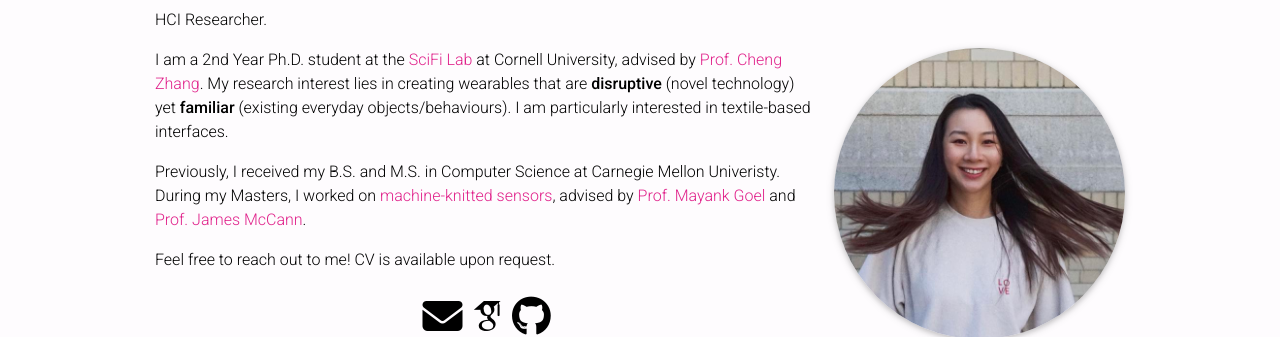
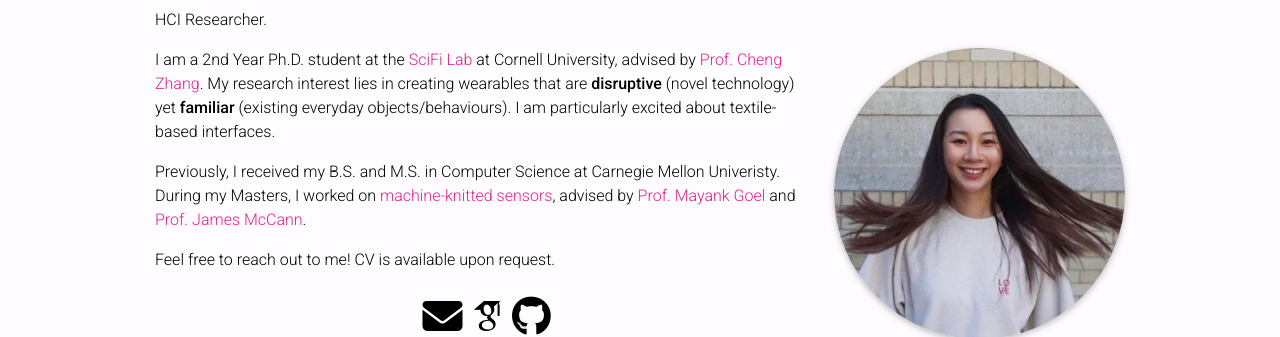
Before and after one commit to cat-Yu/cat-Yu.github.io, a Jekyll site: the page built from _pages/about.md, in a window 1280 px wide. Shown: the part 152-489 px from the top of the page. Built offline with Jekyll 4.4.1, drawn with Linux system fonts in a browser that asks for light colours; full-size pictures stand in for the smaller copies a plugin makes; emoji names are drawn with the system emoji font; some web fonts are replaced; comment, search, counter and statistics services are not loaded; a style sheet for code colours, icons or effects is not loaded.

Commit message:
update about

```diff
--- a/_pages/about.md
+++ b/_pages/about.md
@@ -17,7 +17,7 @@
 ---
 
 I am a 2nd Year Ph.D. student at the [SciFi Lab](https://www.scifilab.org/) at Cornell University, advised by [Prof. Cheng Zhang](http://www.czhang.org/).
-My research interest lies in creating wearables that are **disruptive** (novel technology) yet **familiar** (existing everyday objects/behaviours). I am particularly interested in textile-based interfaces.
+My research interest lies in creating wearables that are **disruptive** (novel technology) yet **familiar** (existing everyday objects/behaviours). I am particularly excited about textile-based interfaces.
 
 Previously, I received my B.S. and M.S. in Computer Science at Carnegie Mellon Univeristy. During my Masters, I worked on [machine-knitted sensors](http://reports-archive.adm.cs.cmu.edu/anon/anon/usr0/ftp/usr/ftp/2022/abstracts/22-128.html), advised by [Prof. Mayank Goel](http://www.mayankgoel.com/) and [Prof. James McCann](https://www.cs.cmu.edu/~jmccann/).
 
```
